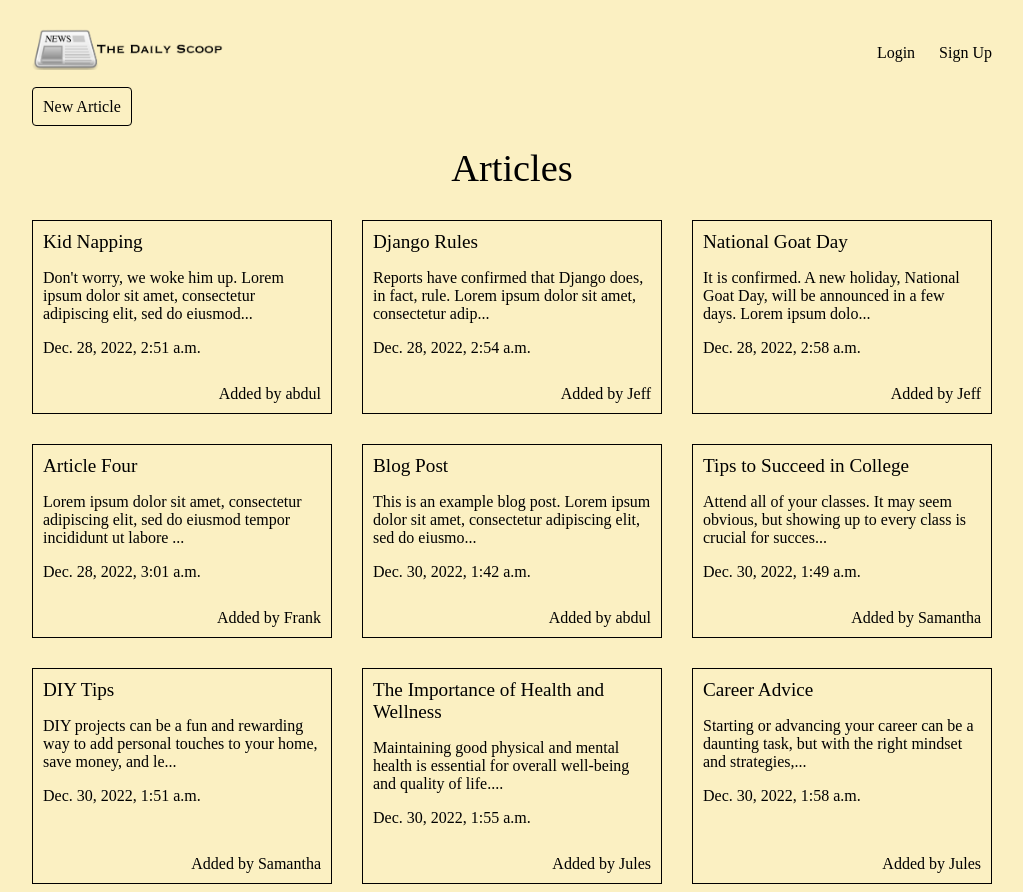
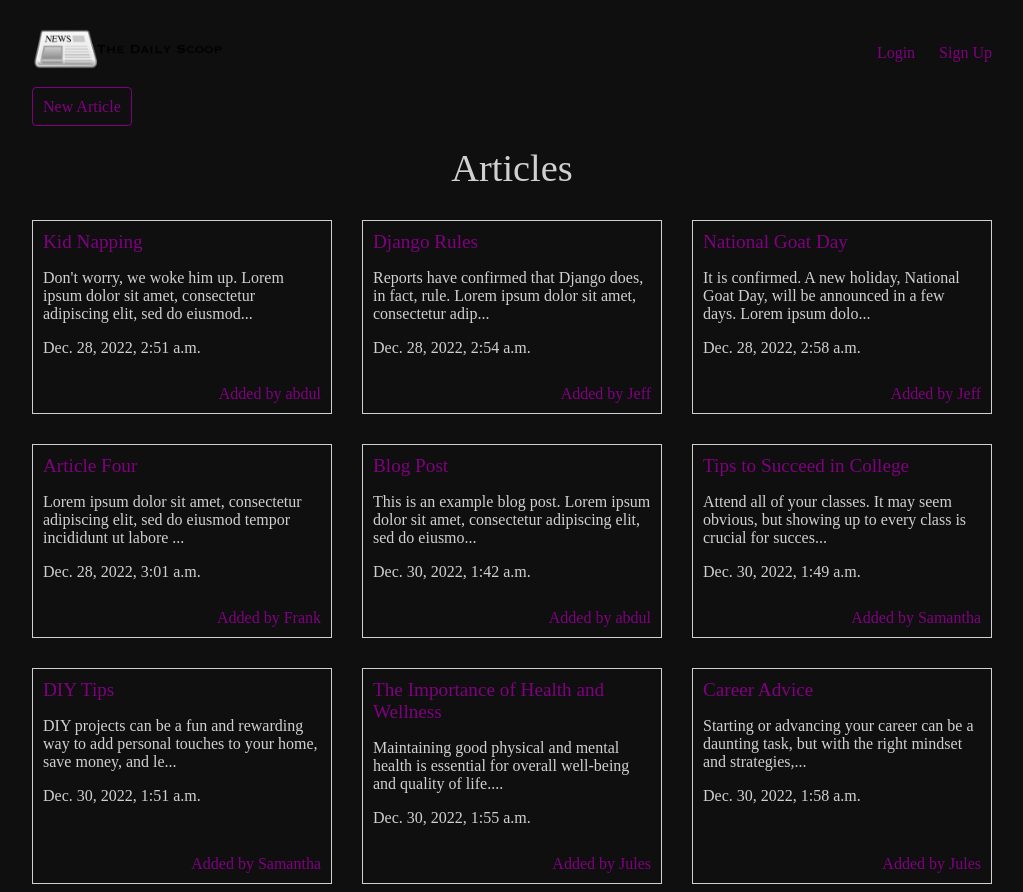
Before and after one commit to Abdul-Andha/blog-app, a Django app: page / in a window 1280 px wide. Shown: the whole page, without its empty margins (128-1151 px from the left). Run offline with Django 4.2, Linux system fonts and the light colour scheme; data comes from the database, SQL or seed files in the repository.

Commit message:
Update style.css

```diff
--- a/assets/style.css
+++ b/assets/style.css
@@ -1,7 +1,7 @@
 body{
-  background-color: #fbf0c2;
+  background-color: #0f0f0f;
   background-repeat: no-repeat;
-  color: rgb(0, 0, 0);
+  color: rgb(208, 208, 208);
 }
 
 body *{
@@ -14,7 +14,7 @@ h1, h2, h3, h4, h5{
 }
 
 a, a:hover, a:visited{
-  color: rgb(0, 0, 0);
+  color: purple;
   text-decoration: none;
 }
 
@@ -37,6 +37,7 @@ header {
 
 nav {
   justify-self: end;
+  color: purple;
 }
 
 nav li {
@@ -46,6 +47,7 @@ nav li {
 
 nav button{
   background: none;
+  color: purple;
   cursor: pointer;
   font-size: 1em;
   border: 1px solid;
@@ -70,13 +72,21 @@ nav button{
   font-size: 1.2em
 }
 
+.article .date {
+  padding: 10px;
+  position: absolute;
+  left: 0;
+  bottom: 0;
+  margin: 0;
+}
+
 .article .author {
   padding: 10px;
   position: absolute;
   right: 0;
   bottom: 0;
   margin: 0;
-
+  color: purple;
 }
 
 .article-detail .article {
```
